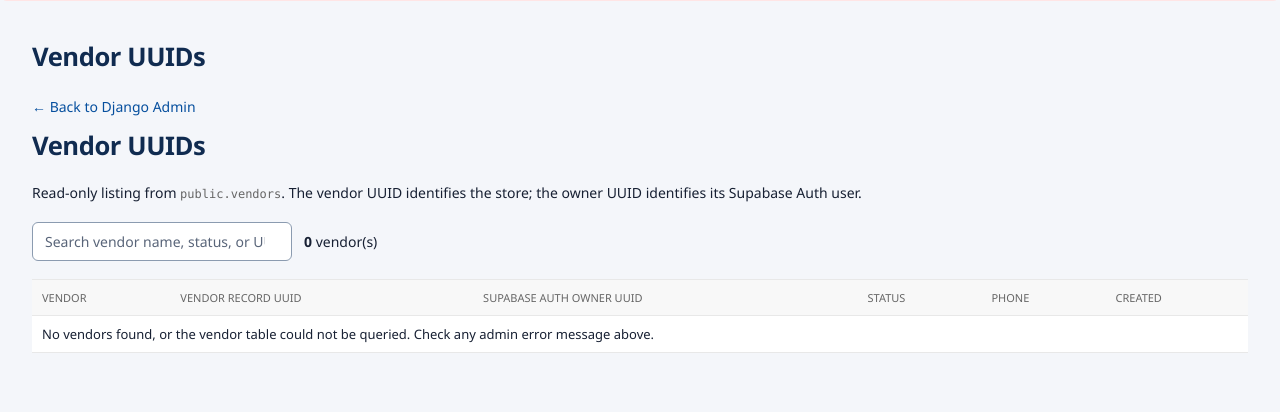
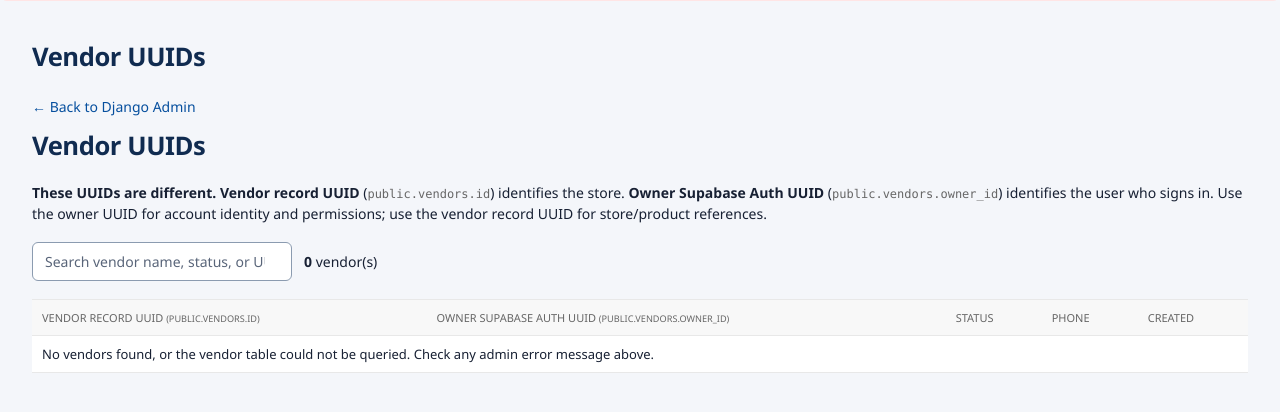
Before and after one commit to balatechitsolutions/Bala-Fashion-Rayachoty, a Django app: page /admin/vendor-uuids/ in a window 1280 px wide. Shown: the part 190-602 px from the top of the page. Run offline with Django 5.2, Linux system fonts and the light colour scheme; the visitor is signed in with stand-in values (Sample User, id 1).

Commit message:
Clarify vendor record UUID vs owner Auth UUID

```diff
--- a/bala-fashion-rayachoty-web/backend/templates/admin/vendor_uuids.html
+++ b/bala-fashion-rayachoty-web/backend/templates/admin/vendor_uuids.html
@@ -19,7 +19,7 @@
 <div id="content-main">
   <p><a href="{% url 'admin:index' %}">← Back to Django Admin</a></p>
   <h1>Vendor UUIDs</h1>
-  <p>Read-only listing from <code>public.vendors</code>. The vendor UUID identifies the store; the owner UUID identifies its Supabase Auth user.</p>
+  <p><strong>These UUIDs are different.</strong> <strong>Vendor record UUID</strong> (<code>public.vendors.id</code>) identifies the store. <strong>Owner Supabase Auth UUID</strong> (<code>public.vendors.owner_id</code>) identifies the user who signs in. Use the owner UUID for account identity and permissions; use the vendor record UUID for store/product references.</p>
 
   <div class="vendor-tools">
     <input id="vendor-search" type="search" placeholder="Search vendor name, status, or UUID…" aria-label="Search vendors">
@@ -29,20 +29,19 @@
   <div style="overflow-x:auto">
     <table class="vendor-uuid-table" id="vendor-table">
       <thead><tr>
-        <th>Vendor</th><th>Vendor record UUID</th><th>Supabase Auth owner UUID</th><th>Status</th><th>Phone</th><th>Created</th>
+        <th>Vendor record UUID <small>(public.vendors.id)</small></th><th>Owner Supabase Auth UUID <small>(public.vendors.owner_id)</small></th><th>Status</th><th>Phone</th><th>Created</th>
       </tr></thead>
       <tbody>
       {% for vendor in vendors %}
         <tr>
-          <td>{{ vendor.name|default:"—" }}</td>
-          <td><span class="uuid-value">{{ vendor.id|default:"—" }}</span>{% if vendor.id %}<br><button class="copy-button" type="button" data-copy="{{ vendor.id }}">Copy vendor UUID</button>{% endif %}</td>
-          <td><span class="uuid-value">{{ vendor.owner_id|default:"—" }}</span>{% if vendor.owner_id %}<br><button class="copy-button" type="button" data-copy="{{ vendor.owner_id }}">Copy owner UUID</button>{% endif %}</td>
+          <td>{{ vendor.name|default:"—" }}<br><span class="uuid-value">{{ vendor.id|default:"—" }}</span>{% if vendor.id %}<br><button class="copy-button" type="button" data-copy="{{ vendor.id }}" data-label="Copy vendor record UUID">Copy vendor record UUID</button>{% endif %}</td>
+          <td><span class="uuid-value">{{ vendor.owner_id|default:"—" }}</span>{% if vendor.owner_id %}<br><button class="copy-button" type="button" data-copy="{{ vendor.owner_id }}" data-label="Copy owner Auth UUID">Copy owner Auth UUID</button>{% endif %}</td>
           <td>{{ vendor.status|default:"—" }}</td>
           <td>{{ vendor.phone|default:"—" }}</td>
           <td>{{ vendor.created_at|default:"—" }}</td>
         </tr>
       {% empty %}
-        <tr><td colspan="6">No vendors found, or the vendor table could not be queried. Check any admin error message above.</td></tr>
+        <tr><td colspan="5">No vendors found, or the vendor table could not be queried. Check any admin error message above.</td></tr>
       {% endfor %}
       </tbody>
     </table>
@@ -74,9 +73,7 @@
         button.textContent = copied ? 'Copied!' : 'Copy failed';
       }
       window.setTimeout(function () {
-        button.textContent = button.getAttribute('data-copy') === value
-          ? (button.textContent.includes('owner') ? 'Copy owner UUID' : 'Copy UUID')
-          : 'Copy UUID';
+        button.textContent = button.getAttribute('data-label') || 'Copy UUID';
       }, 1600);
     });
   });
```
